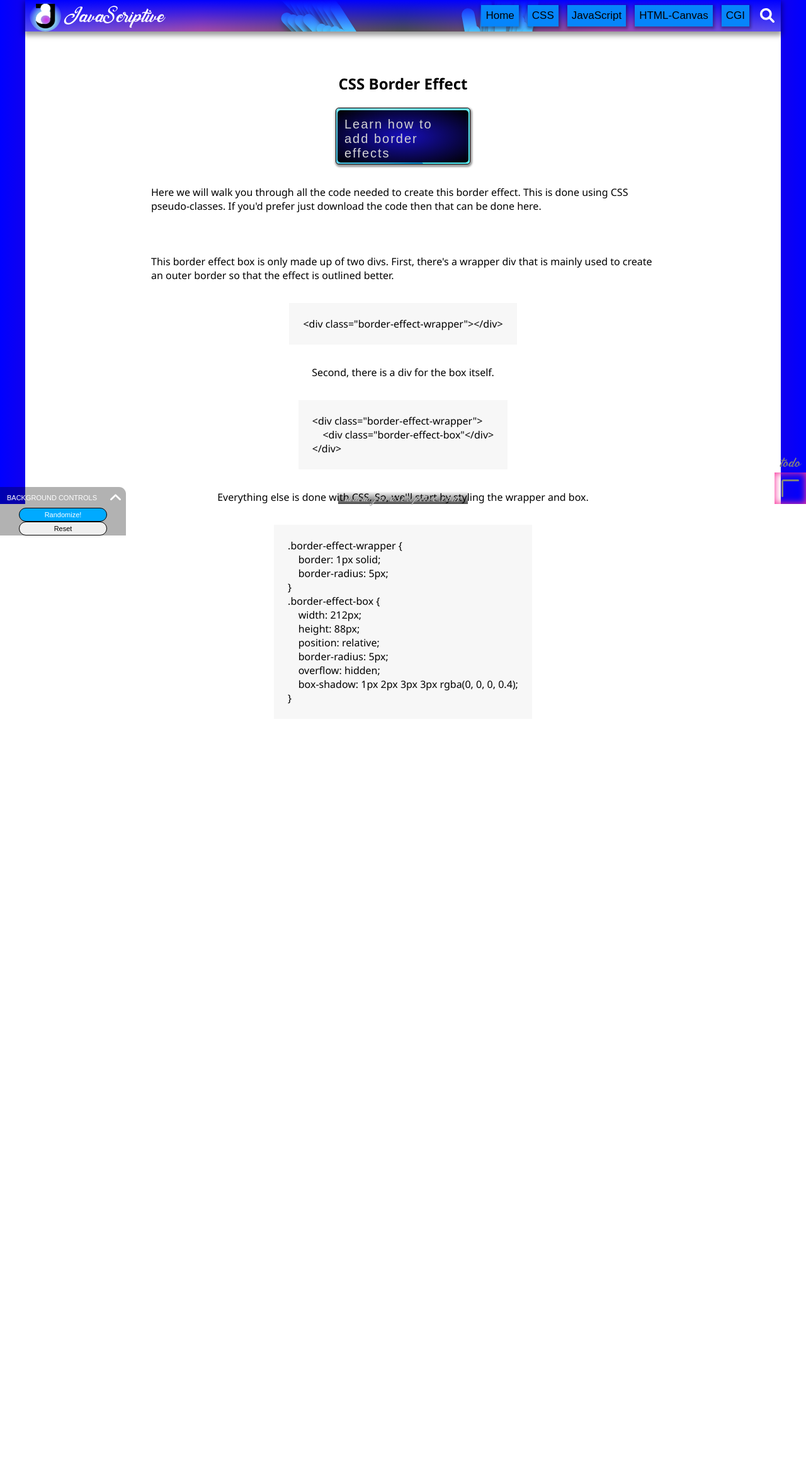
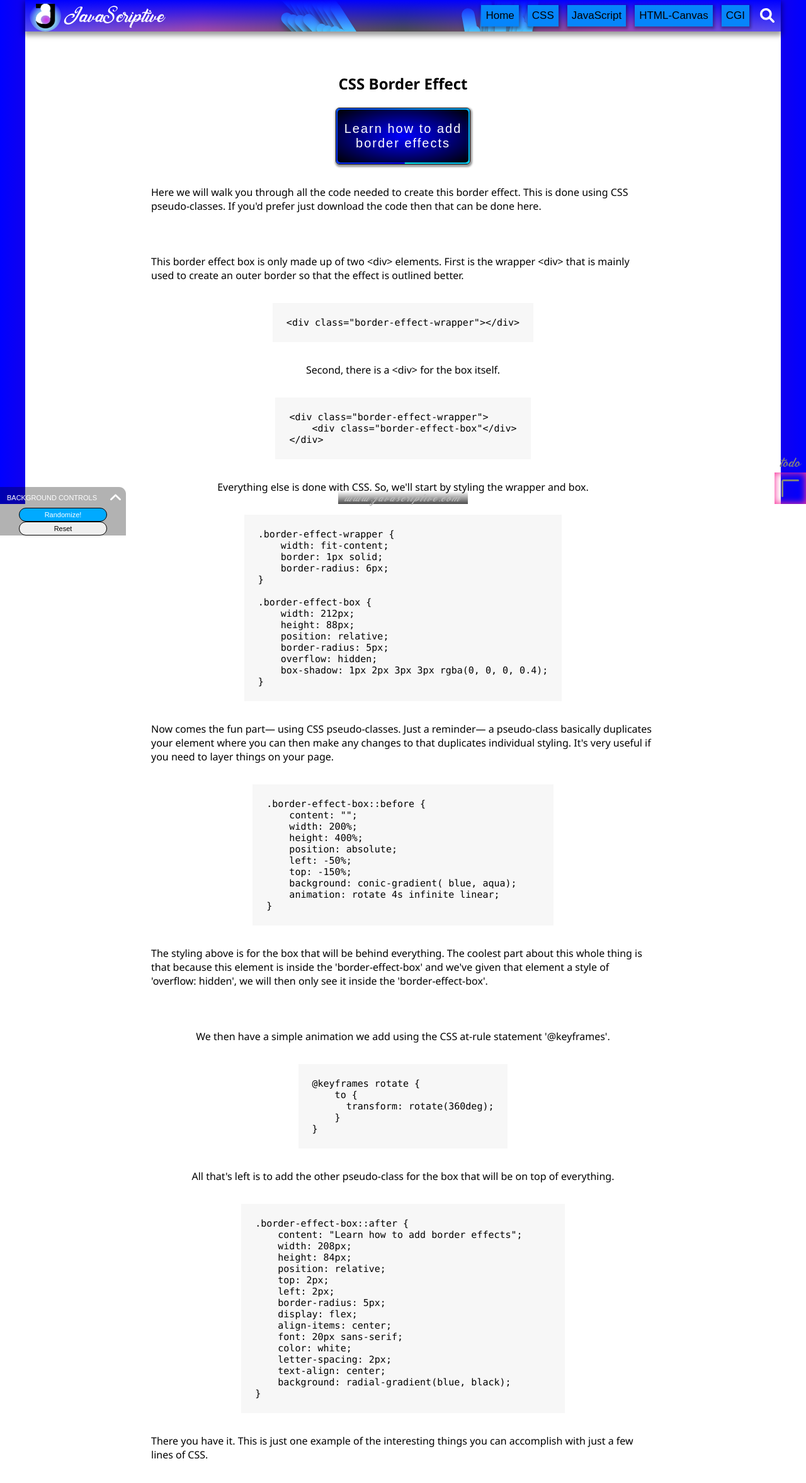
Before and after one commit to virtualepoch/web-engines-react, a React (Create React App) app: page /css/border-effect in a window 1280 px wide. Shown: the top 2354 px of the page at 63% size. Before the commit the page ends 1185 px from the top, so only its background shows below. Built offline with nearby package versions, Linux system fonts and the light colour scheme.

Commit message:
border-effect page update

```diff
--- a/src/pages/css/border-effect-page/BorderEffectPage.js
+++ b/src/pages/css/border-effect-page/BorderEffectPage.js
@@ -7,9 +7,9 @@ export default function BorderEffectPage() {
       <h1>CSS Border Effect</h1>
       <BorderEffect />
       <p>Here we will walk you through all the code needed to create this border effect. This is done using CSS pseudo-classes. If you'd prefer just download the code then that can be done here. </p>
-      <p>This border effect box is only made up of two divs. First, there's a wrapper div that is mainly used to create an outer border so that the effect is outlined better.</p>
+      <p>This border effect box is only made up of two &lt;div&gt; elements. First is the wrapper &lt;div&gt; that is mainly used to create an outer border so that the effect is outlined better.</p>
       <pre className="html-example">{`<div class="border-effect-wrapper"></div>`}</pre>
-      <p>Second, there is a div for the box itself.</p>
+      <p>Second, there is a &lt;div&gt; for the box itself.</p>
       <pre className="html-example">
         {`<div class="border-effect-wrapper">
     <div class="border-effect-box"</div>
@@ -18,9 +18,11 @@ export default function BorderEffectPage() {
       <p>Everything else is done with CSS. So, we'll start by styling the wrapper and box.</p>
       <pre className="html-example">
         {`.border-effect-wrapper {
+    width: fit-content;
     border: 1px solid;
-    border-radius: 5px;
+    border-radius: 6px;
 }
+
 .border-effect-box {
     width: 212px;
     height: 88px;
@@ -30,6 +32,48 @@ export default function BorderEffectPage() {
     box-shadow: 1px 2px 3px 3px rgba(0, 0, 0, 0.4);
 }`}
       </pre>
+      <p>Now comes the fun part— using CSS pseudo-classes. Just a reminder— a pseudo-class basically duplicates your element where you can then make any changes to that duplicates individual styling. It's very useful if you need to layer things on your page.</p>
+      <pre className="html-example">
+        {`.border-effect-box::before {
+    content: "";
+    width: 200%;
+    height: 400%;
+    position: absolute;
+    left: -50%;
+    top: -150%;
+    background: conic-gradient( blue, aqua);
+    animation: rotate 4s infinite linear;
+}`}
+      </pre>
+      <p>The styling above is for the box that will be behind everything. The coolest part about this whole thing is that because this element is inside the 'border-effect-box' and we've given that element a style of 'overflow: hidden', we will then only see it inside the 'border-effect-box'.</p>
+      <p>We then have a simple animation we add using the CSS at-rule statement '@keyframes'.</p>
+      <pre className="html-example">
+        {`@keyframes rotate {
+    to {
+      transform: rotate(360deg);
+    }
+}`}
+      </pre>
+      <p>All that's left is to add the other pseudo-class for the box that will be on top of everything.</p>
+      <pre className="html-example">
+        {`.border-effect-box::after {
+    content: "Learn how to add border effects";
+    width: 208px;
+    height: 84px;
+    position: relative;
+    top: 2px;
+    left: 2px;
+    border-radius: 5px;
+    display: flex;
+    align-items: center;
+    font: 20px sans-serif;
+    color: white;
+    letter-spacing: 2px;
+    text-align: center;
+    background: radial-gradient(blue, black);
+}`}
+      </pre>
+      <p>There you have it. This is just one example of the interesting things you can accomplish with just a few lines of CSS.</p>
     </div>
   );
 }
--- a/src/pages/css/border-effect-page/border-effect-page.css
+++ b/src/pages/css/border-effect-page/border-effect-page.css
@@ -4,7 +4,7 @@
 .border-effect-page {
   width: 100%;
   min-height: 100vh;
-  padding: 44px 12px;
+  padding: 44px 12px 444px 12px;
   display: flex;
   flex-direction: column;
   align-items: center;
@@ -22,5 +22,6 @@
   max-width: 100%;
   padding: 22px;
   overflow-x: auto;
+  font: 15px Consolas, 'Courier New', monospace;
   background: hsl(0deg 0% 97%);
 }
--- a/src/pages/css/css.css
+++ b/src/pages/css/css.css
@@ -167,8 +167,9 @@
   justify-content: center;
 }
 .border-effect-wrapper {
+  width: fit-content;
   border: 1px solid;
-  border-radius: 5px;
+  border-radius: 6px;
 }
 .border-effect-box {
   width: 212px;
@@ -185,29 +186,29 @@
   position: absolute;
   left: -50%;
   top: -150%;
-  background-image: conic-gradient(#0097dc, rgb(139, 249, 255), rgb(78, 246, 255));
+  background: conic-gradient(blue, aqua);
   animation: rotate 4s infinite linear;
 }
 @keyframes rotate {
-  100% {
+  to {
     transform: rotate(360deg);
   }
 }
 .border-effect-box::after {
   content: "Learn how to add border effects";
-  width: 186px;
-  height: 61px;
-  padding: 11px;
+  width: 208px;
+  height: 84px;
   position: relative;
-  top: 3px;
+  top: 2px;
   left: 2px;
   border-radius: 5px;
-  color: lightgray;
-  display: grid;
-  place-items: center;
-  font: 20px "Cormorant", sans-serif;
+  display: flex;
+  align-items: center;
+  font: 20px sans-serif;
+  color: white;
   letter-spacing: 2px;
-  background: radial-gradient(rgb(23, 14, 186), black);
+  text-align: center;
+  background: radial-gradient(blue, black);
 }
 /* WAVE TEXT /////////////////////////////////////////////////////////////////////////// */
 .wave-text-container {
```
